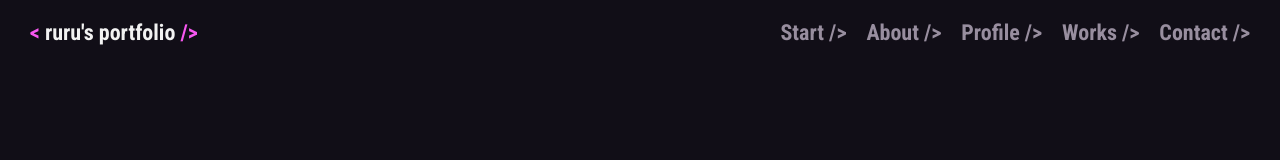
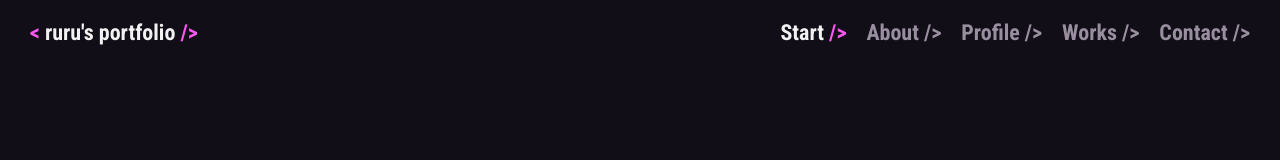
Before and after one commit to ruiokazaki-archive/portfolio-react, a React (Create React App) app: page / in a window 1280 px wide. Shown: the top 160 px of the page. Built offline with nearby package versions, Linux system fonts and the light colour scheme.

Commit message:
update: nav を選んでいる時の style を追加した

```diff
--- a/src/index.css
+++ b/src/index.css
@@ -12,15 +12,15 @@ html {
   background-color: theme('colors.black1');
 }
 
-/* header,
-main,
-footer {
-  min-width: 960px;
-  margin: 0 auto;
-} */
-
 ul {
   list-style: none;
+}
+
+li.selectList {
+  color: #f2f2f2;
+}
+li.selectList span {
+  color: #f858f1;
 }
 
 a {
```
